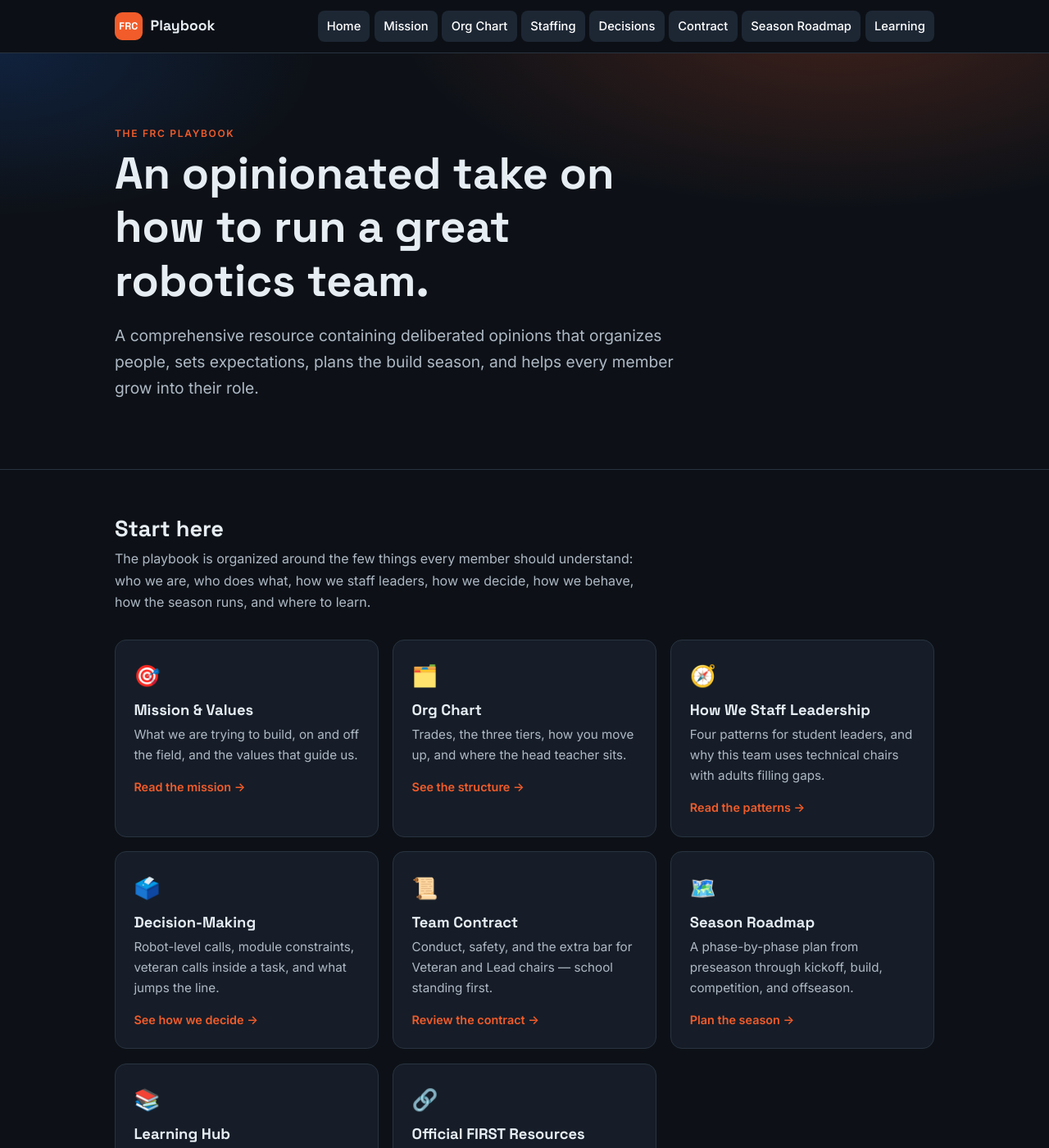
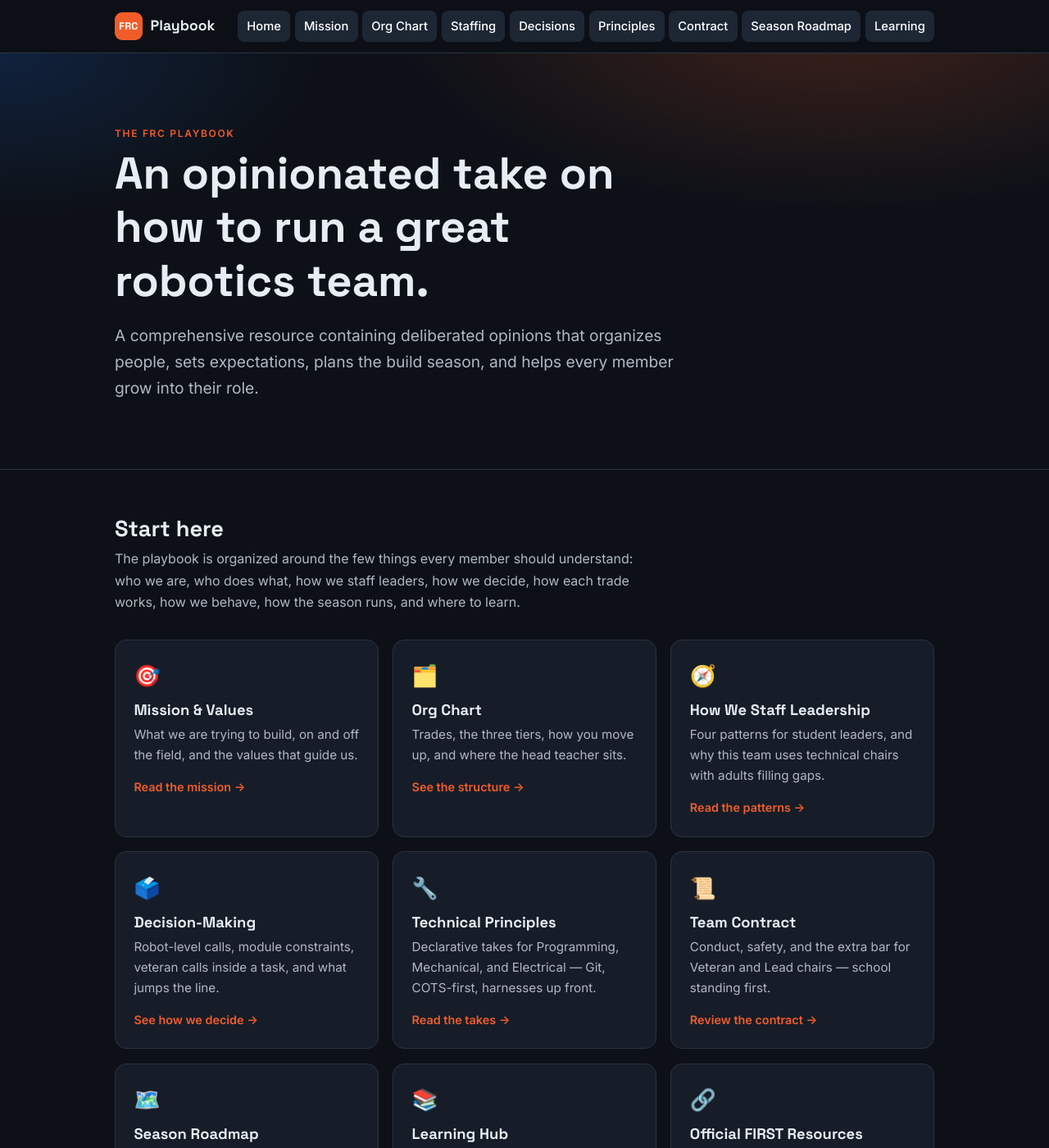
Before and after one commit to gavinjalberghini/FRC-SS, a Jekyll site: the page built from docs/index.html, in a window 1280 px wide and 1400 px high. Shown: the whole window at 82% size. Built offline with Jekyll 4.4.1, drawn with Linux system fonts in a browser that asks for light colours.

Commit message:
Add technical principles for programming, mechanical, and electrical.
Declarative takes: Git and event freezes, COTS-first with backups, and
harnesses decided up front and proven with a tug and a meter.

Co-authored-by: Gavin Alberghini <gavinjalberghini@users.noreply.github.com>

```diff
--- a/_data/nav.yml
+++ b/_data/nav.yml
@@ -9,6 +9,8 @@
   url: /staffing-leadership/
 - title: Decisions
   url: /decision-making/
+- title: Principles
+  url: /technical-principles/
 - title: Contract
   url: /contract/
 - title: Season Roadmap
--- a/docs/index.html
+++ b/docs/index.html
@@ -20,8 +20,8 @@ permalink: /
     <h2>Start here</h2>
     <p class="section-intro">
       The playbook is organized around the few things every member should understand:
-      who we are, who does what, how we staff leaders, how we decide, how we
-      behave, how the season runs, and where to learn.
+      who we are, who does what, how we staff leaders, how we decide, how each
+      trade works, how we behave, how the season runs, and where to learn.
     </p>
 
     <div class="card-grid">
@@ -51,6 +51,13 @@ permalink: /
         <h3>Decision-Making</h3>
         <p>Robot-level calls, module constraints, veteran calls inside a task, and what jumps the line.</p>
         <span class="card-more">See how we decide &rarr;</span>
+      </a>
+
+      <a class="card" href="{{ '/technical-principles/' | relative_url }}">
+        <div class="card-icon">🔧</div>
+        <h3>Technical Principles</h3>
+        <p>Declarative takes for Programming, Mechanical, and Electrical — Git, COTS-first, harnesses up front.</p>
+        <span class="card-more">Read the takes &rarr;</span>
       </a>
 
       <a class="card" href="{{ '/contract/' | relative_url }}">
--- a/docs/learning/electrical/index.html
+++ b/docs/learning/electrical/index.html
@@ -12,7 +12,9 @@ permalink: /learning/electrical/
       A role-based path for the electrical team. Work through the lessons in order:
       each one builds on the last, from working safely around a battery to
       diagnosing fault codes on a fully wired robot — including sensors and a
-      complete pneumatics system.
+      complete pneumatics system. How this trade chooses to work — harnesses
+      decided up front, tug tests and a meter — is on
+      <a href="{{ '/technical-principles/' | relative_url }}">Technical Principles</a>.
     </p>
   </div>
 </section>
--- a/docs/learning/mechanical/index.html
+++ b/docs/learning/mechanical/index.html
@@ -12,7 +12,9 @@ permalink: /learning/mechanical/
       A role-based, hands-on path for the mechanical team. Work through the lessons in order:
       each one builds on the last, from earning your shop safety sign-off to
       cutting and drilling real parts with power tools and assembling them into
-      working mechanisms.
+      working mechanisms. How this trade chooses to work — standardized parts,
+      COTS first, backups — is on
+      <a href="{{ '/technical-principles/' | relative_url }}">Technical Principles</a>.
     </p>
   </div>
 </section>
--- a/docs/learning/programming/index.html
+++ b/docs/learning/programming/index.html
@@ -11,7 +11,9 @@ permalink: /learning/programming/
     <p class="lede">
       A role-based path for the software team. Work through the lessons in order:
       each one builds on the last, from your first commit to leading the codebase
-      through a build season.
+      through a build season. How this trade chooses to work — Git, event
+      freezes, pull requests — is on
+      <a href="{{ '/technical-principles/' | relative_url }}">Technical Principles</a>.
     </p>
   </div>
 </section>
```
Also changed, not shown: README.md (+3 -0 lines), docs/roadmap.md (+2 -2 lines), docs/technical-principles.md (added, +193 -0 lines).
